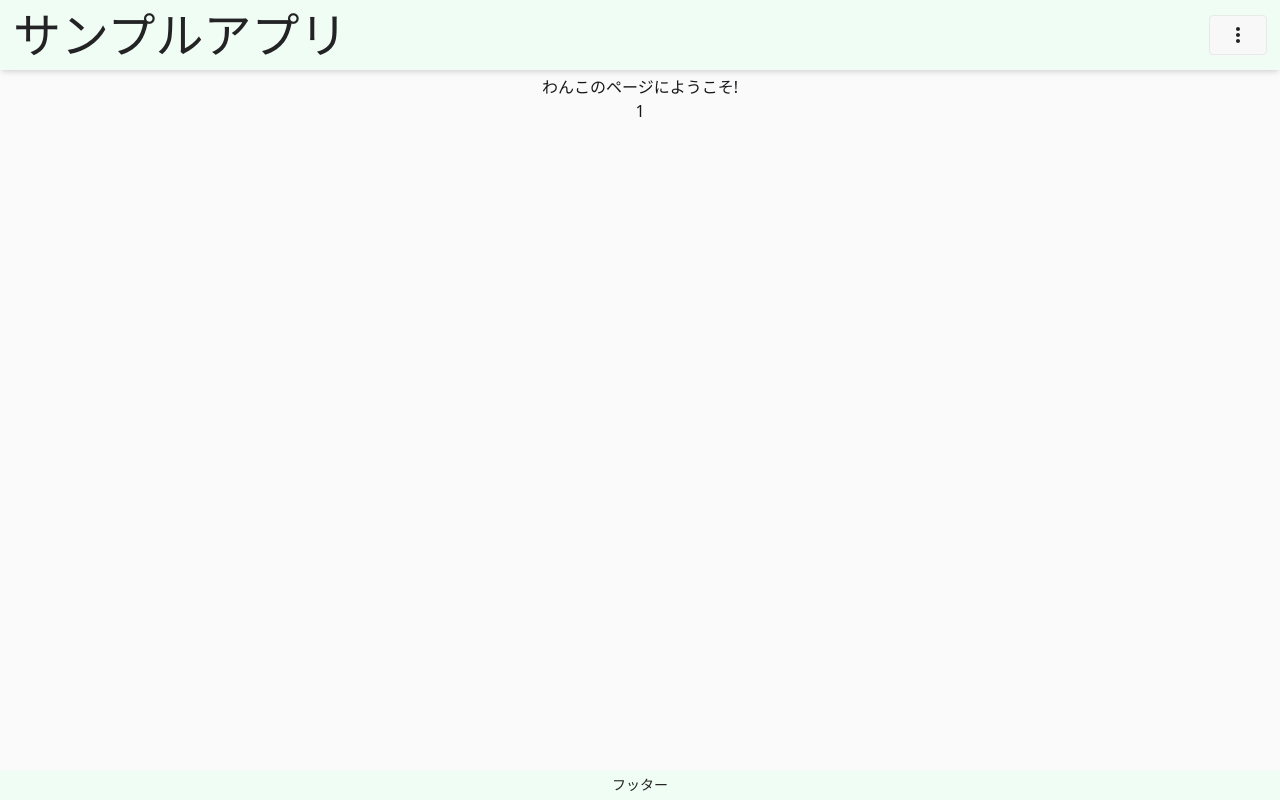
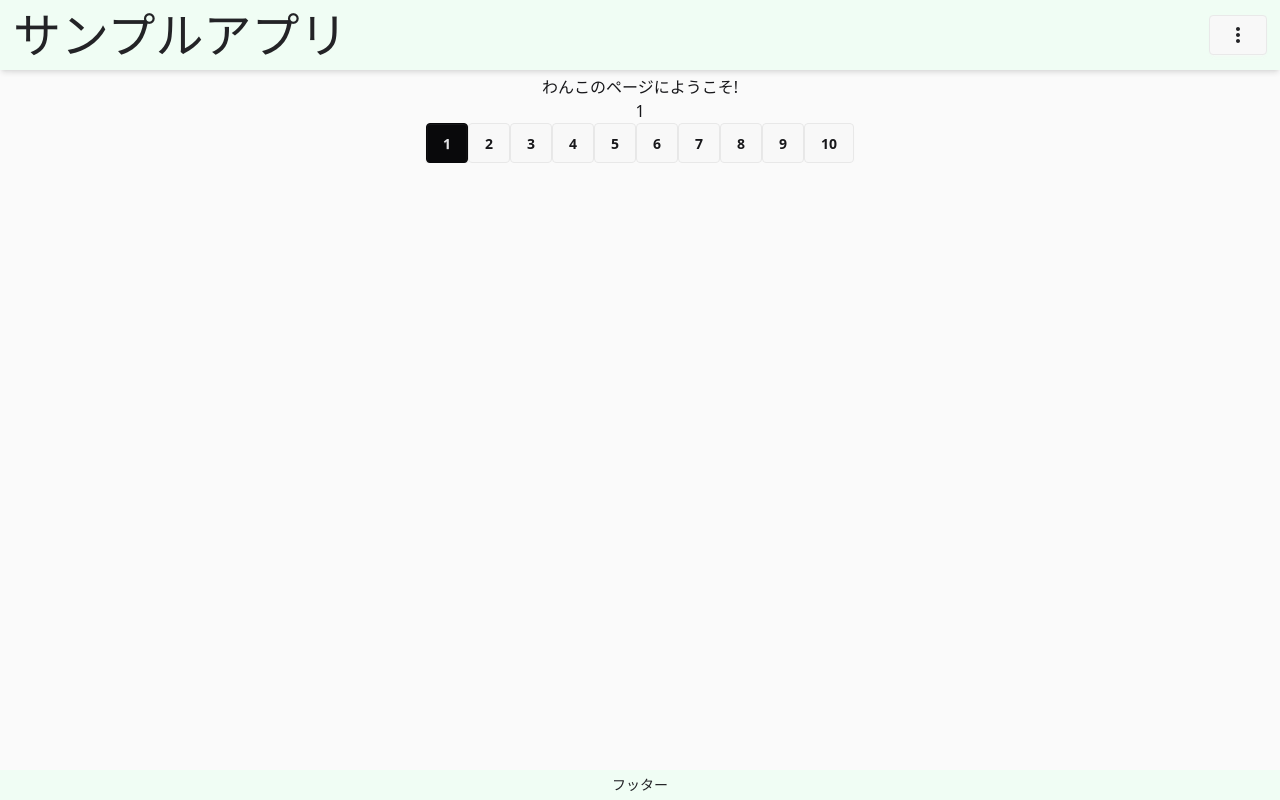
Before and after one commit to pbko-sato/react-sample, a React (Vite) app: page /dogs/list/1 in a window 1280 px wide. Built offline with nearby package versions, Linux system fonts and the light colour scheme.

Commit message:
2025/11/30 一覧ページにおけるページングの実装

```diff
--- /dev/null
+++ b/src/components/Pagination.tsx
@@ -0,0 +1,57 @@
+import { memo, useMemo, type FC } from "react";
+import { Button } from "components/atom/button/Button";
+import { FlexBox } from "components/atom/div/FlexBox";
+
+interface PaginationProps {
+  /**
+   * 現在の`:index`
+   * @type {string}
+   */
+  currentIndex: string;
+
+  /**
+   * ページング対象の総数
+   * @type {number}
+   */
+  targetLength: number;
+
+  /**
+   * 1ページあたりに表示する件数
+   * @type {number}
+   */
+  perPageCount: number;
+
+  /**
+   * ページボタンクリック時の処理
+   * @param {string} newIndex
+   * @returns {void}
+   */
+  onChange: (newIndex: string) => void;
+}
+
+export const Pagination: FC<PaginationProps> = memo(({ currentIndex, targetLength, perPageCount, onChange }) => {
+  const buttonsCount = useMemo(() => Math.ceil(targetLength / perPageCount), [perPageCount, targetLength]);
+
+  const handleChange = (newIndex: string) => {
+    if (newIndex !== currentIndex) {
+      onChange(newIndex);
+    }
+  };
+
+  return (
+    <FlexBox horizontal className='join max-w-svw px-[5px] overflow-auto'>
+      {Array(buttonsCount)
+        .fill("")
+        .map((_, i) => i + 1)
+        .map((newIndex) => (
+          <Button
+            key={newIndex}
+            className={`${String(newIndex) === currentIndex ? "btn-neutral" : undefined}`}
+            onClick={() => handleChange(String(newIndex))}
+          >
+            {newIndex}
+          </Button>
+        ))}
+    </FlexBox>
+  );
+});
--- /dev/null
+++ b/src/components/atom/button/Button.tsx
@@ -0,0 +1,16 @@
+import { memo, type FC } from "react";
+import type { BaseProps } from "types/styles/BaseProps";
+
+interface ButtonProps extends BaseProps {
+  /**
+   * 押下時の処理
+   * @returns {void}
+   */
+  onClick: () => void;
+}
+
+export const Button: FC<ButtonProps> = memo(({ children, className, onClick }) => (
+  <button className={`btn rounded-sm ${className && ` ${className}`}`} onClick={onClick}>
+    {children}
+  </button>
+));
--- a/src/pages/dogs/list/:index.tsx
+++ b/src/pages/dogs/list/:index.tsx
@@ -1,9 +1,27 @@
-import { memo, type FC } from "react";
-import { useParams } from "react-router";
+import { memo, useCallback, type FC } from "react";
+import { useNavigate, useParams } from "react-router";
 import { FlexBox } from "components/atom/div/FlexBox";
+import { Pagination } from "components/Pagination";
+import { DogsRouteDefinition } from "router/definition/dogs/DogsRouteDefinition";
 
 export const DogsListIndex: FC = memo(() => {
+  const navigate = useNavigate();
   const { index } = useParams();
 
-  return <FlexBox className='w-full'>{index}</FlexBox>;
+  const handleChangePagination = useCallback(
+    (newIndex: string) => navigate(`${DogsRouteDefinition.LIST.path}/${newIndex}`),
+    [navigate]
+  );
+
+  return (
+    <FlexBox className='w-full'>
+      {index}
+      <Pagination
+        currentIndex={index ?? "1"}
+        targetLength={100}
+        perPageCount={10}
+        onChange={handleChangePagination}
+      ></Pagination>
+    </FlexBox>
+  );
 });
```
